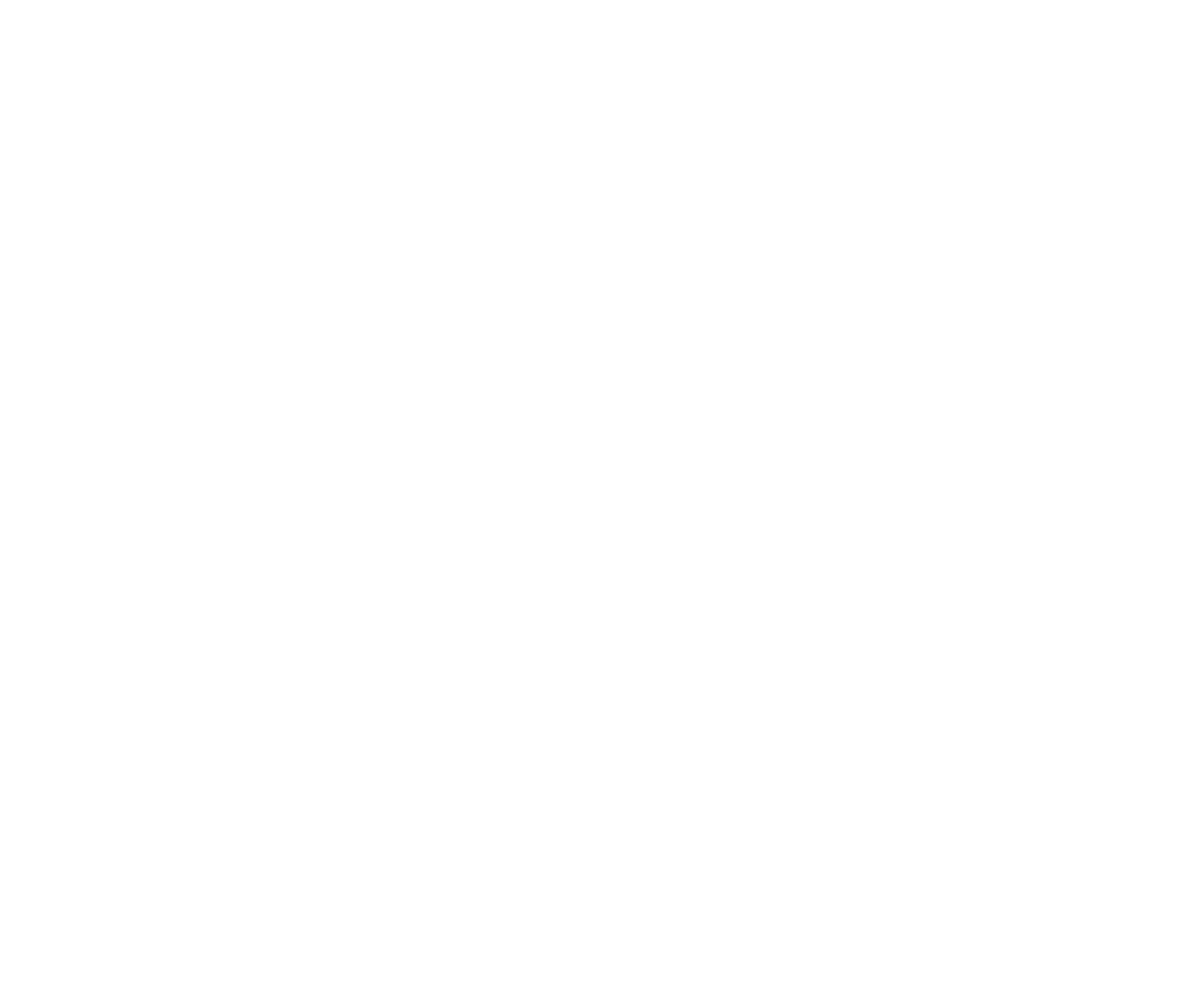
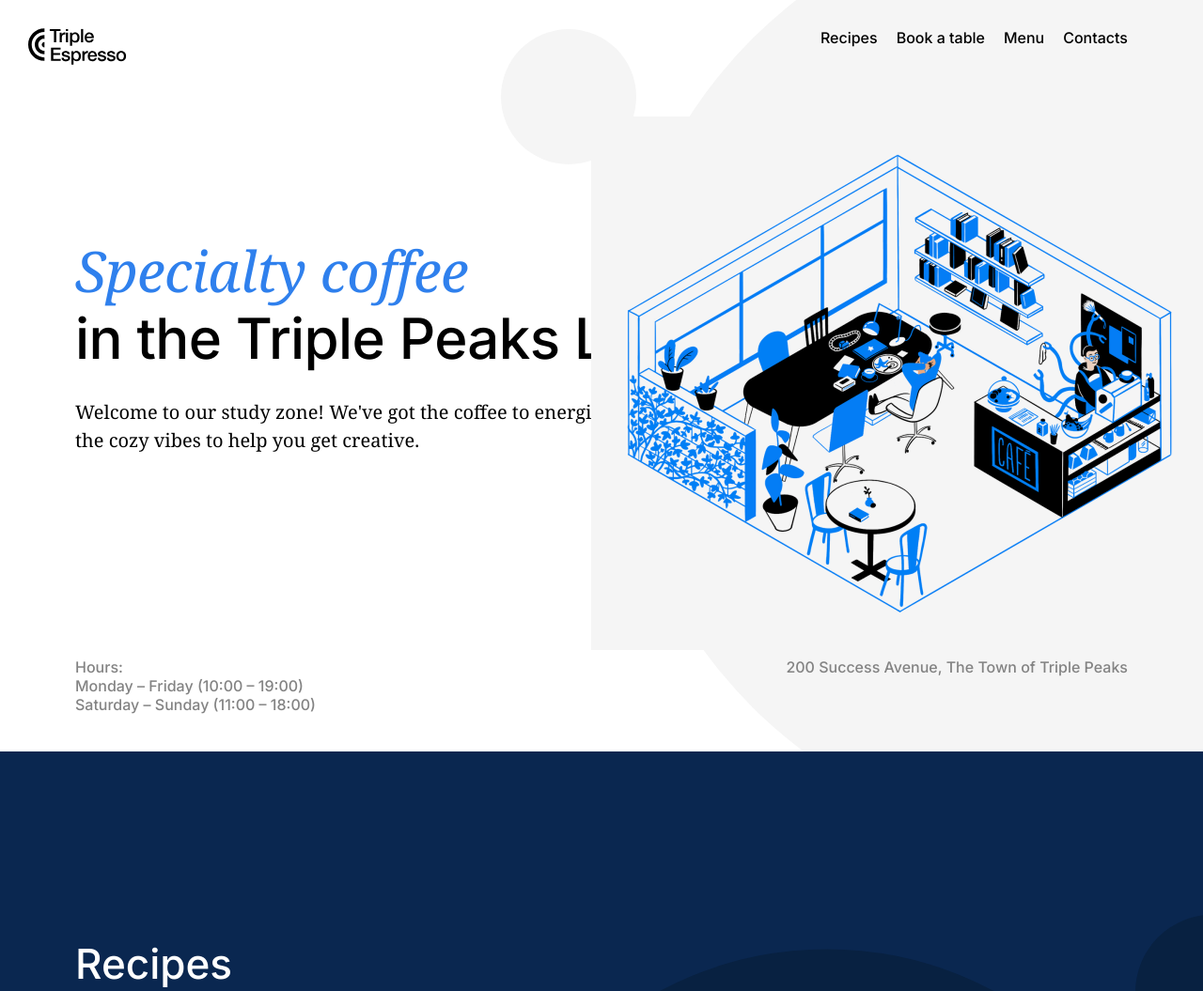
Before and after one commit to Oaxalco/se_project_coffeeshop, a plain HTML site: page index.html in a window 1280 px wide. Shown: the top 1055 px of the page at 94% size. Before the commit the page ends 800 px from the top, so only its background shows below. Drawn offline with Linux system fonts and the light colour scheme.

Commit message:
New update for my project

```diff
--- a/index.html
+++ b/index.html
@@ -19,13 +19,62 @@ rel="stylesheet">
 <body>
     <div class="page">
         <header class="header">
+            <nav class="nav">
+                <img
+                src="./images/logo_coffeeshop_dark.svg"
+                alt="Triple Espresso"
+                class="nav__logo">
+                <ul class="nav__links">
+                    <li>
+                        <a href="#recipes" class="nav__link">Recipes</a>
+                    </li>
+                    <li>
+                        <a href="#book" class="nav__link">Book a table</a>
+                    </li>
+                    <li>
+                        <a href="#menu" class="nav__link">Menu</a>
+                    </li>
+                    <li>
+                        <a href="#contact" class="nav__link">Contacts</a>
+                    </li>
+                </ul>
+            </nav>
+            <h1 class="header__title"><span class="header__span-accent">Specialty coffee</span> in the Triple Peaks Library</h1>
+            <p class="header__description">
+                Welcome to our study zone! We've got the coffee to energize you
+                and the cozy vibes to help you get creative.
+            </p>
+            <img
+            src="./images/inside_coffee_shop.png"
+            alt="Illustration 'Inside Coffee Shop'"
+            class="header__image"
+            />
             <div class="header__footer">
-
+                <div>
+              <p class="header__paragraph">Hours:</p>
+              <p class="header__paragraph">Monday – Friday (10:00 – 19:00)</p>
+              <p class="header__paragraph">Saturday – Sunday (11:00 – 18:00)</p>
+              </div>
+              <p class="header__address">
+                200 Success Avenue, The Town of Triple Peaks
+              </p>
             </div>
         </header>
         <main class="content">
-          <section class="recipes">
-
+          <section class="recipes" id="recipes" >
+            <h2 class="recipes__title">Recipes</h2>
+            <p class="recipes__subtitle">Check out some recipes we've collected for
+                your home-brewing convenience:</p>
+                <div class="recipes__videos">
+                    <div>
+                    <iframe width="560" height="315" src="https://www.youtube.com/embed/j6VlT_jUVPc?si=fmUfIrlctrlPagZp" title="YouTube video player" frameborder="0" allow="accelerometer; autoplay; clipboard-write; encrypted-media; gyroscope; picture-in-picture; web-share" allowfullscreen class="recipes__iframe"></iframe>
+                    <p class="recipes__videos-caption"><span>Aeropress recipe</span><span> ~5min</span></p>
+                    </div>
+                    <div>
+                    <iframe width="560" height="315" src="https://www.youtube.com/embed/st571DYYTR8?si=edBt2nfGqy67QghH" title="YouTube video player" frameborder="0" allow="accelerometer; autoplay; clipboard-write; encrypted-media; gyroscope; picture-in-picture; web-share" allowfullscreen class="recipes__iframe"></iframe>
+                    <p class="recipes__videos-caption"><span>French press recipe</span><span> ~15min</span></p>
+                    </div>
+                </div>
           </section>
           <section class="reservation">
 
--- a/pages/index.css
+++ b/pages/index.css
@@ -5,5 +5,157 @@
     font-family: Inter, Arial, sans-serif;
     font-size: 16px;
     line-height: 20px;
+}
 
+.header{
+    display: flex;
+    flex-direction: column;
+    height: 100vh;
+    min-height: 720px;
+    max-height: 800px;
+    padding: 30px 80px 40px;
+    position: relative;
+    box-sizing: border-box;
+    background-color: #ffffff;
+    background-image: url(../images/background_header.svg);
+    background-size: cover;
 }
+.nav {
+    display: flex;
+    justify-content: space-between;
+  }
+
+  .nav__logo{
+    height: 39px;
+    width: 105px;
+    position: relative;
+    left:-50px;
+  }
+
+  .nav__links {
+    display: flex;
+    gap: 20px;
+    margin: 0;
+    padding: 0;
+    list-style-type: none;
+  }
+
+  .nav__link {
+    color: #000000;
+    text-decoration: none;
+    font-weight: bold;
+    font-family: "Inter";
+    font-style: normal;
+    font-weight: 500;
+    font-size: 16px;
+    line-height: 20px;
+  }
+
+  .header__title{
+    max-width: 729px;
+    margin:183px 0 0;
+    font-size: 60px;
+    line-height: 72px;
+    font-family: "Inter";
+    font-style: normal;
+    font-weight: 500;
+    letter-spacing: -0.6px;
+
+  }
+
+  .header__span-accent{
+    display: block;
+    font-family: "Noto Serif";
+    font-style: italic;
+    font-weight: normal;
+    font-size: 60px;
+    line-height: 72px;
+    color: #2F80ED;
+  }
+
+  .header__description{
+    max-width: 683px;
+    font-family: "Noto Serif";
+    font-style: normal;
+    font-weight: normal;
+    font-size: 20px;
+    line-height: 30px;
+    margin:28px 0 0;
+  }
+  .header__image {
+    position: absolute;
+    top: 124px;
+    right: 5px;
+    height: 568px;
+    width: 646px;
+}
+
+.header__footer {
+    margin-top: auto;
+    width: 100%;
+    display: flex;
+    align-self: center;
+    justify-content: space-between;
+    box-sizing: border-box;
+    font-family: "Inter";
+    font-style: normal;
+    font-weight: 500;
+    font-size: 16px;
+    line-height: 20px;
+    color: #838383;
+  }
+  .header__paragraph{
+    margin: 0;
+    list-style-type: none;
+  }
+
+  .header__address {
+    margin: 0;
+  }
+
+  .recipes{
+    padding: 100px 80px 215px;
+    background-color: #0A2750;
+    background-image: url(../images/background_recipes.svg);
+    background-size: cover;
+    color: #ffffff;
+  }
+
+  .recipes__title{
+    max-width: 580px;
+    margin-top: 100px;
+    font-family: "Inter";
+    font-style: normal;
+    font-weight: 500;
+    font-size: 44px;
+    line-height: 52px;
+  }
+
+  .recipes__subtitle{
+    max-width: 438px;
+    margin-top: 24px;
+    font-family: "Noto Serif";
+    font-style: normal;
+    font-weight: normal;
+    font-size: 20px;
+    line-height: 30px;
+  }
+
+  .recipes__videos{
+    margin-top: 80px;
+    margin-bottom: 215px;
+    display: flex;
+    gap: 40px;
+    justify-content: center;
+  }
+
+  .recipes__videos-caption{
+    margin-top: 24px;
+    display: flex;
+    justify-content: space-between;
+    font-family: "Inter";
+    font-style: normal;
+    font-weight: 500;
+    font-size: 20px;
+    line-height: 30px;
+  }
```
